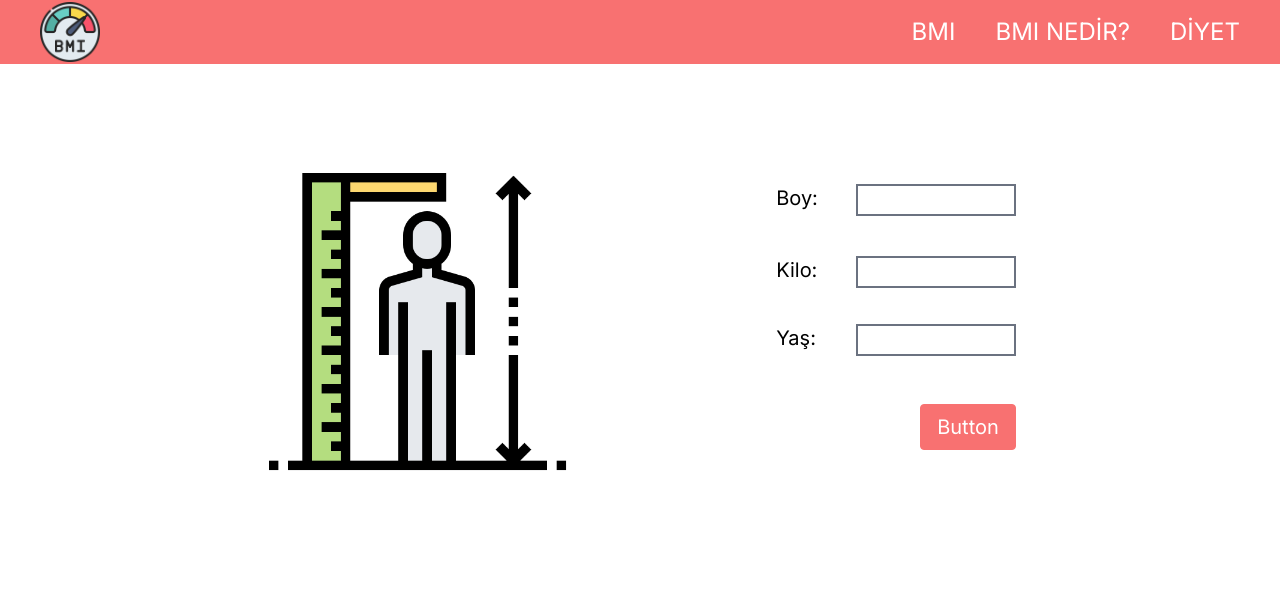
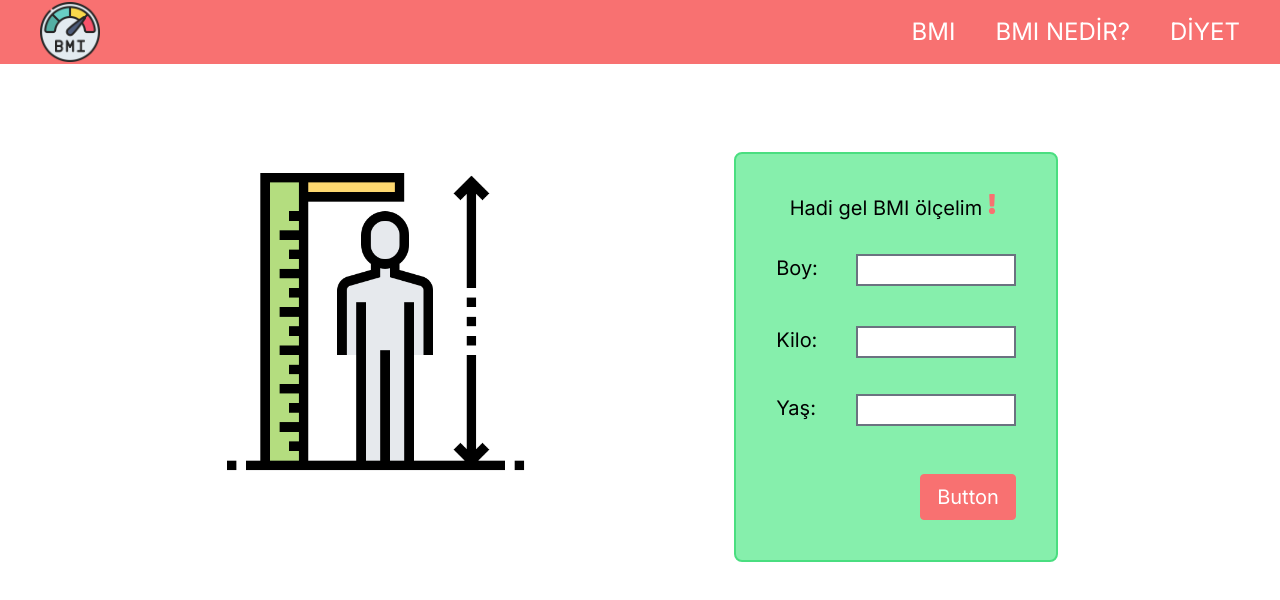
Before and after one commit to Eda-Inal/bmi-calculator, a Next.js app in the folder bmi/: page /bmi in a window 1280 px wide. Shown: the top 600 px of the page. Built offline with nearby package versions, Linux system fonts and the light colour scheme.

Commit message:
add css bmi file

```diff
--- a/bmi/src/app/bmi/page.jsx
+++ b/bmi/src/app/bmi/page.jsx
@@ -6,6 +6,7 @@ import styles from "./styles.module.css"
 import { useState } from "react";
 import { FaExclamationCircle } from "react-icons/fa";
 import { IoMdCloseCircle } from "react-icons/io";
+import { FaExclamation } from "react-icons/fa";
 
 
 
@@ -80,8 +81,19 @@ const calculate = () => {
 
 
       <div className='2/5'>
-        <div className='flex flex-col  mt-20 text-xl'>
+        <div className='flex flex-col bg-green-300 sm:p-10 border-2 border-green-400 rounded-lg mt-12 text-xl'>
+          <div className='flex flex-row justify-center'>
+          <h1 className='mb-8 '>Hadi gel BMI ölçelim </h1>
+          <span>
+          <FaExclamation className='text-red-400' />
+          </span>
+          </div>
+
+
+
+
           <div className='flex flex-row  mb-10'>
+
             <div className='sm:w-1/2 w-1/5  ml-20  sm:ml-0 pr-2'>Boy:</div>
             <div>
               <input type="text"
```
Also changed, not shown: bmi/src/app/public/body.png (added).
